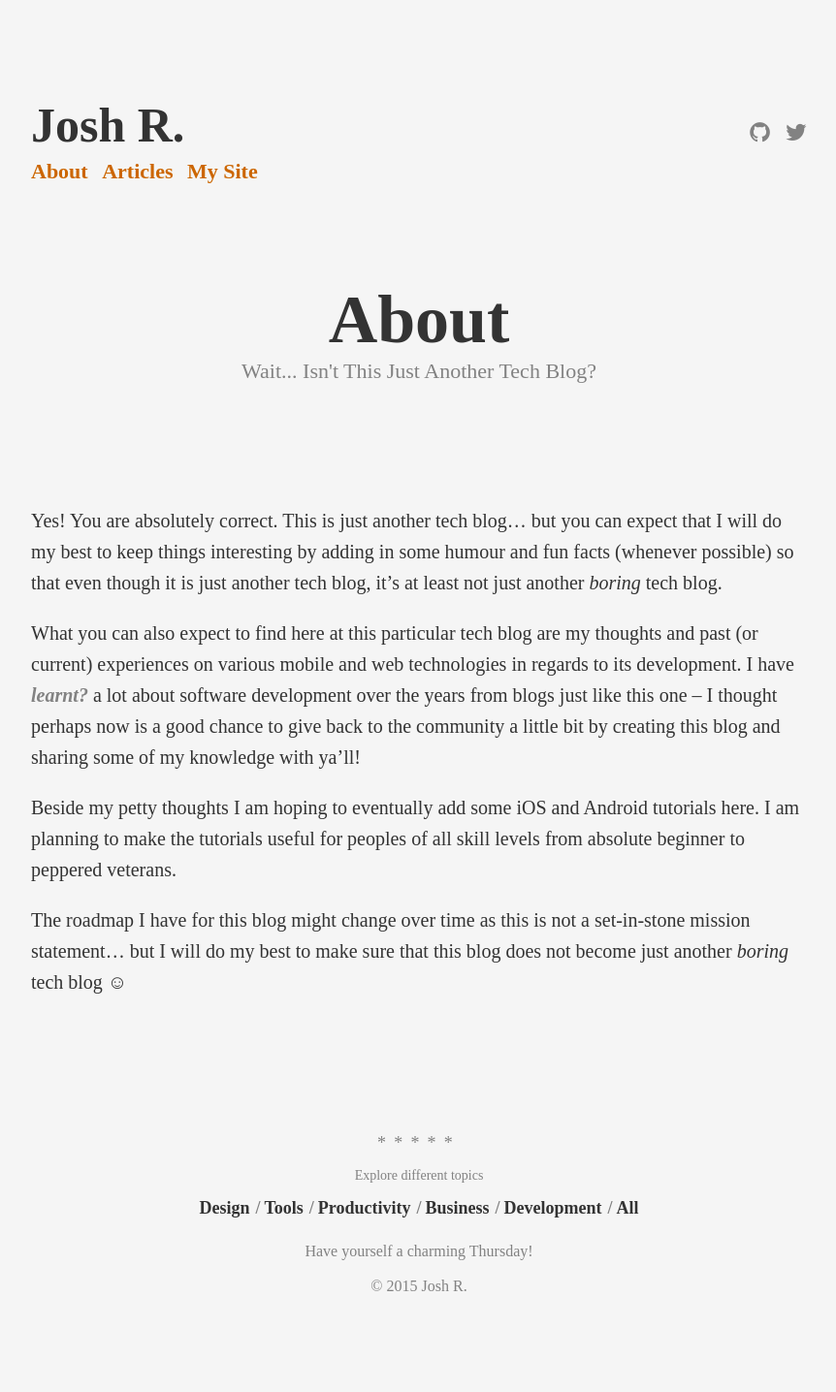
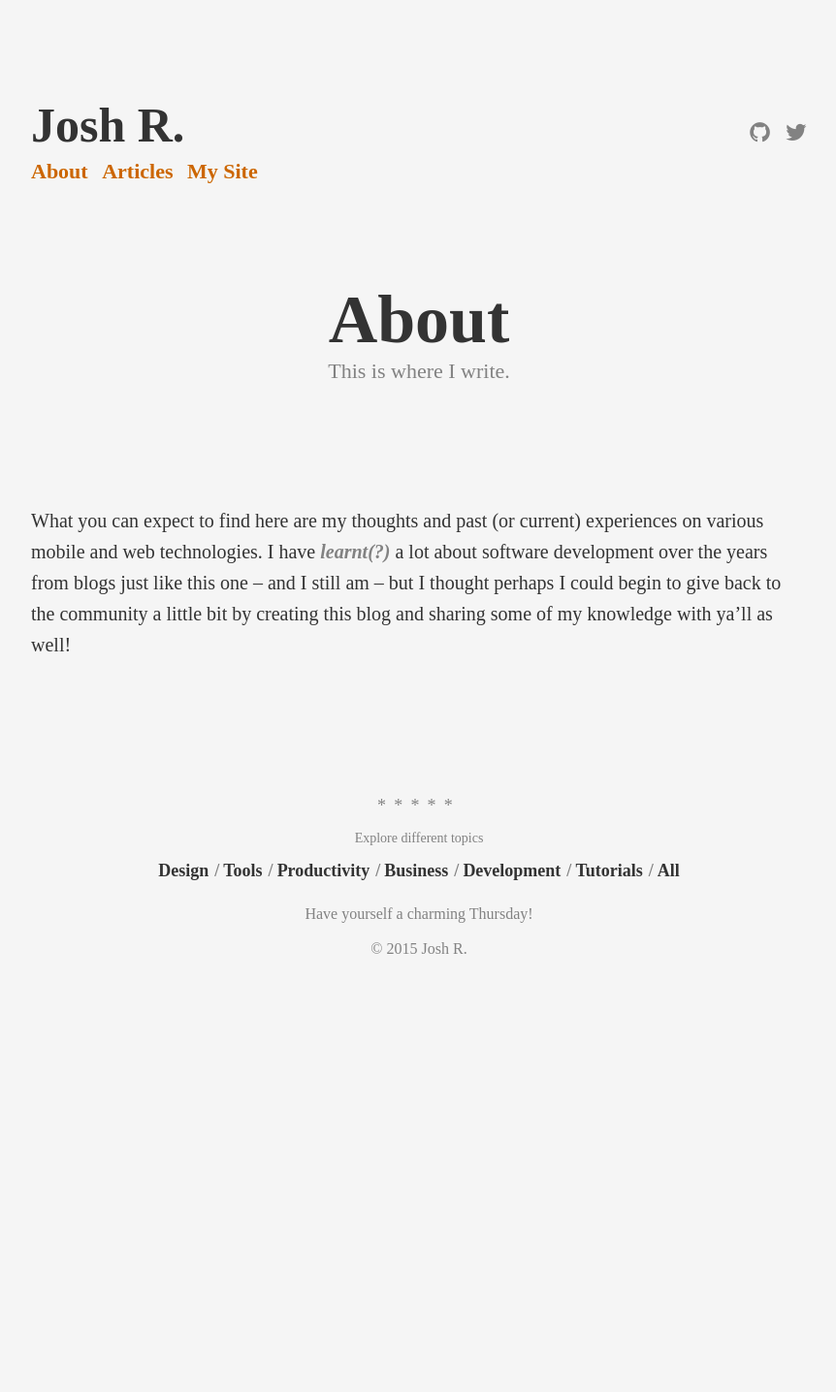
Before and after one commit to JoshR604/JoshR604.github.io, a Jekyll site: the page built from about.md, in a window 1280 px wide. Shown: the whole page at 97% size, without its empty margins (208-1070 px from the left). Built offline with Jekyll 4.4.1, drawn with Linux system fonts in a browser that asks for light colours; some web fonts are replaced; after the commit the page ends 1088 px from its top, so only the background shows below that.

Commit message:
Chagned About page

```diff
--- a/_data/categories.yml
+++ b/_data/categories.yml
@@ -12,3 +12,6 @@
 
 - slug: development
   name: Development
+
+- slug: tutorials
+  name: Tutorials
--- a/about.md
+++ b/about.md
@@ -1,14 +1,8 @@
 ---
 layout: page
 title: About
-subtitle: Wait... Isn't This Just Another Tech Blog?
+subtitle: This is where I write.
 permalink: /about/
 ---
 
-Yes! You are absolutely correct. This is just another tech blog... but you can expect that I will do my best to keep things interesting by adding in some humour and fun facts (whenever possible) so that even though it is just another tech blog, it's at least not just another <i>boring</i> tech blog.
-
-What you can also expect to find here at this particular tech blog are my thoughts and past (or current) experiences on various mobile and web technologies in regards to its development. I have <a target="_blank" href="http://grammarist.com/spelling/learned-learnt/"><i>learnt?</i></a> a lot about software development over the years from blogs just like this one -- I thought perhaps now is a good chance to give back to the community a little bit by creating this blog and sharing some of my knowledge with ya'll!
-
-Beside my petty thoughts I am hoping to eventually add some iOS and Android tutorials here. I am planning to make the tutorials useful for peoples of all skill levels from absolute beginner to peppered veterans.
-
-The roadmap I have for this blog might change over time as this is not a set-in-stone mission statement... but I will do my best to make sure that this blog does not become just another <i>boring</i> tech blog &#x263a;
+What you can expect to find here are my thoughts and past (or current) experiences on various mobile and web technologies. I have <a target="_blank" href="http://grammarist.com/spelling/learned-learnt/"><i>learnt(?)</i></a>  a lot about software development over the years from blogs just like this one -- and I still am -- but I thought perhaps I could begin to give back to the community a little bit by creating this blog and sharing some of my knowledge with ya'll as well!
--- /dev/null
+++ b/categories/tutorials.html
@@ -0,0 +1,5 @@
+---
+layout: category
+category: tutorials
+permalink: /categories/tutorials/
+---
```
